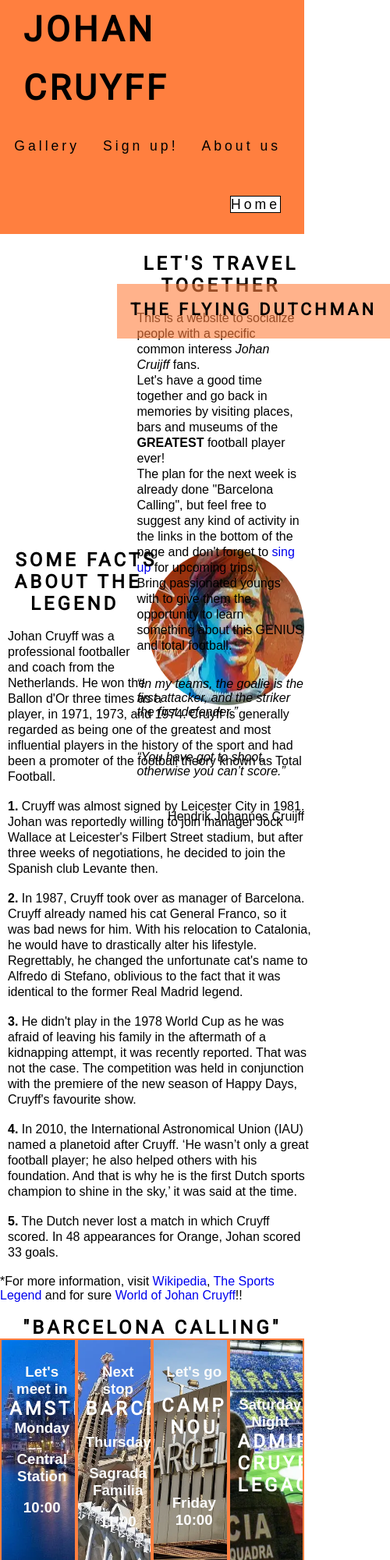
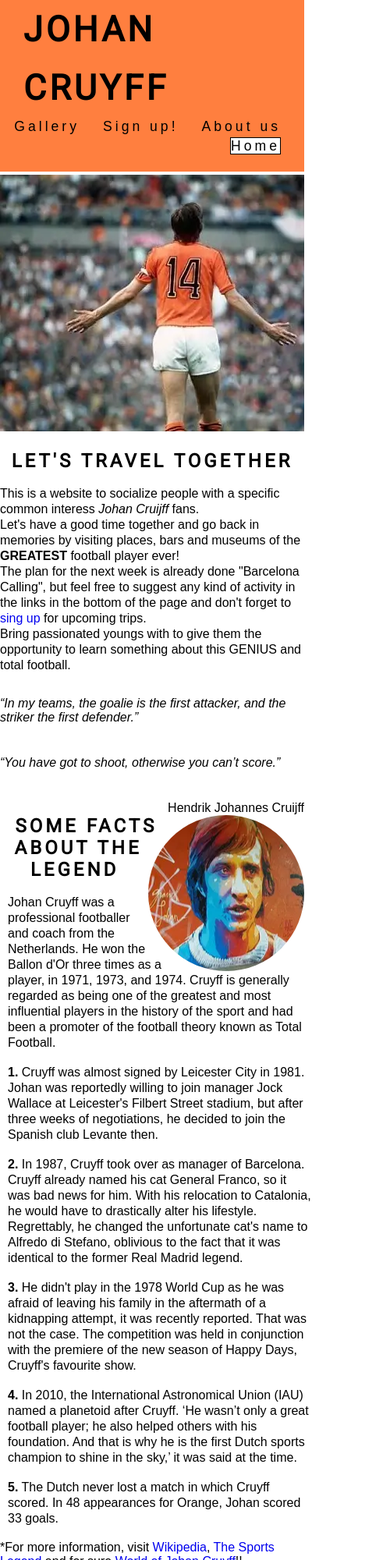
Before and after one commit to Code-Institute-Submissions/Xhorxh-HTML-and-CSS_JuneResub, a plain HTML site: page index.html in a window 390 px wide. Shown: the top 2000 px of the page at 78% size, 500 px wide, since content can reach past the window. Drawn offline with Linux system fonts and the light colour scheme.

Commit message:
Add media queries for differnt screen sizes, add a neu photo in index.html, add alt atribute in gallerz page

```diff
--- a/assets/css/style.css
+++ b/assets/css/style.css
@@ -56,12 +56,12 @@ header {
 /* Hero image and cover text */
 #hero {
     display: flex;
+    width: 100%;
 }
 #hero-img{
     height: 380px;
     width: auto;
-    background: url(./assets/images/hero-img.webp) no-repeat left center;
-    flex: 40%;
+    flex: 35%;
 }
 #cover-text, #cover-text h2 {
     color: #000000;
@@ -340,13 +340,13 @@ footer{
     height: 900px;
 }
 .signup-form {
-    margin: 200px 10% 0 0;
+    margin: 400px 10% 0 0;
     color: #ffffff;
     background-color: rgba(46, 18, 2, 0.534);
     max-width: 400px;
     position: absolute;
-    left: 70%;
-    padding: 30px;
+    padding: 40px;
+    width: 40%;
 }
 .signup-form > h2 {
     color: #ffffff;
@@ -401,3 +401,81 @@ hr {
     text-align: center;
     margin: auto;
 }
+
+
+
+
+  @media screen and (max-width: 600px) {
+    .flex-direction{
+        flex-direction:column;
+        }
+      #hero-img{
+        overflow: hidden;
+        border-right:none;
+        background-image: url(/assets/images/hero-responsive.webp) no-repeat;
+        }
+        #travel{
+          width:400px;
+          height:100px;
+        }
+        #menu {
+            clear: left;
+            float: left;
+            margin-left: 30px;
+            margin-bottom: 20px;
+            line-height: 25px;
+        }
+}
+@media screen and (max-width: 950px) {
+    .flex-direction{
+        flex-direction:column;
+        }
+      #hero-img{
+        overflow: hidden;
+        border-right:none;
+        background-image: url(/assets/images/hero-responsive.webp) no-repeat;
+        }
+        #travel{
+          width:100%;
+          height:100px;
+        }
+        #menu {
+            clear: left;
+            float: left;
+            margin-left: 30px;
+            margin-bottom: 20px;
+            line-height: 25px;
+        }
+}
+@media screen and (max-width: 1200px) {
+    .flex-direction{
+        flex-direction:column;
+        }
+      #hero-img{
+        overflow: hidden;
+        border-right:none;
+        background-image: url(/assets/images/hero-responsive.webp) no-repeat;
+        }
+        #travel{
+          width:100%;
+          height:100px;
+        }
+        #trips > div {
+            width: 100%;
+            clear: both;
+            height: 150px;
+            padding: 0;
+        }
+
+
+}
+@media screen and (max-width: 500px){
+    #menu {
+        clear: left;
+        float: left;
+        margin-left: 10px;
+        margin-bottom: 20px;
+        line-height: 25px;
+    }
+
+}
--- a/index.html
+++ b/index.html
@@ -36,11 +36,11 @@
     </header>
     <!--First section/ Hero image and some info about the website-->
     <section>
-      <div id="hero">
-        <div id="hero-img"></div>
-        <div id="cover-text">
-           <a href="https://en.wikipedia.org/wiki/The_Flying_Dutchman_(nickname)" target="_blank"><h2>The flying Dutchman</h2></a>
+      <div id="hero" class="flex-direction">
+        <div id="hero-img">
+          <img src="/assets/images/hero-img.webp" alt="Johan Cruyff in World Cup 1974">
         </div>
+
         <div id="travel">
            <h2>Let's travel together</h2><br>
         <div>
@@ -121,25 +121,24 @@
             <div class="img1">
                 <h3>Let's meet in</h3>
                 <h2>Amsterdam</h2>
-                <h3>Monday</h3><br>
-                <h3>Central Station</h3><br>
+                <h3>Monday</h3>
+                <h3>Central Station</h3>
                 <h3>10:00</h3>
             </div>
             <div class="img2">
                 <h3>Next stop</h3>
-                <h2>Barcelona</h2><br>
-                <h3>Thursday</h3><br>
-                <h3>Sagrada Familia</h3><br>
+                <h2>Barcelona</h2>
+                <h3>Thursday</h3>
+                <h3>Sagrada Familia</h3>
                 <h3>11:00</h3>
             </div>
             <div class="img3">
-                <h3>Let's go</h3><br>
-                <h2>Camp Nou</h2><br><br><br><br>
+                <h3>Let's go</h3>
+                <h2>Camp Nou</h2>
                 <h3>Friday</h3>
                 <h3>10:00</h3>
             </div>
             <div class="img4">
-                <h3>Saturday Night</h3>
                 <h2>Admiring Cruyff's LEGACY</h2>
             </div>
             <p>*This section will be updated every month for different trips, please help us with your suggestions!</p>
```
Also changed, not shown: gallery.html (+38 -40 lines), assets/images/hero-responsive.webp (added).
